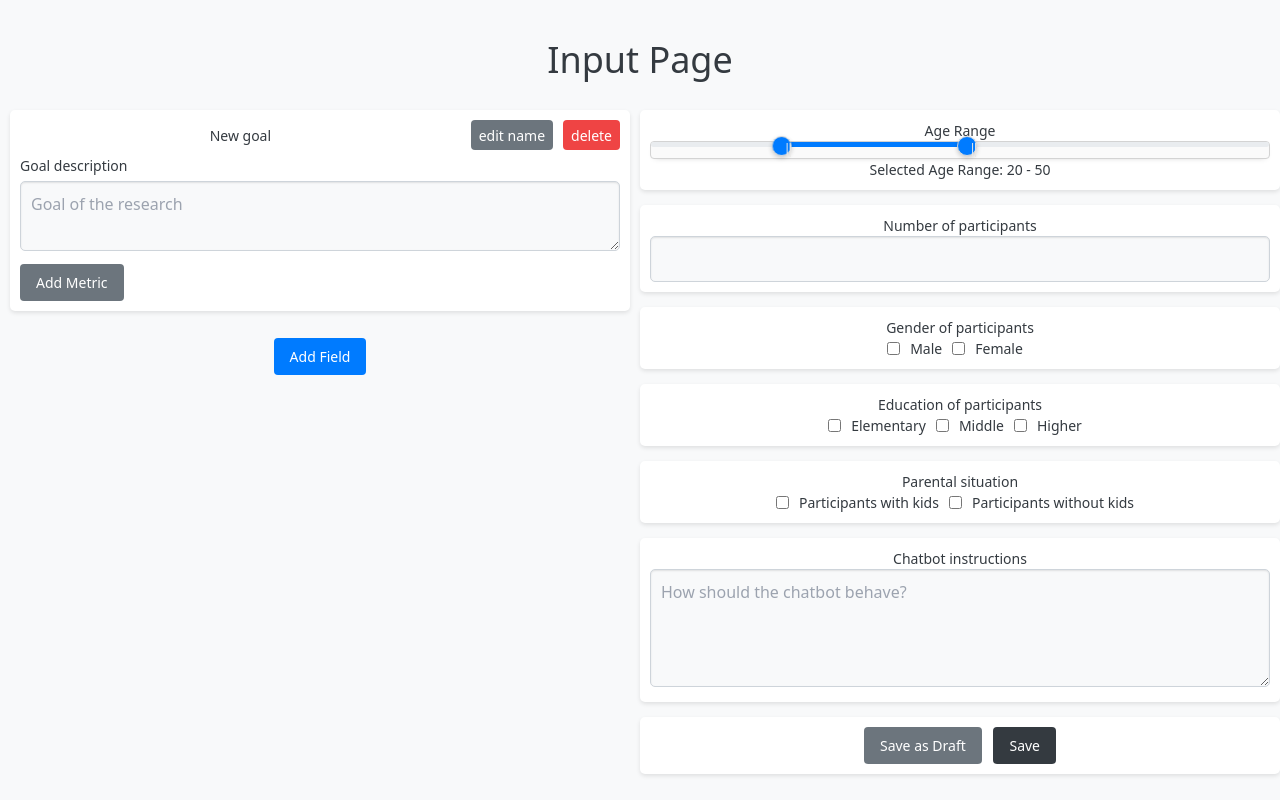
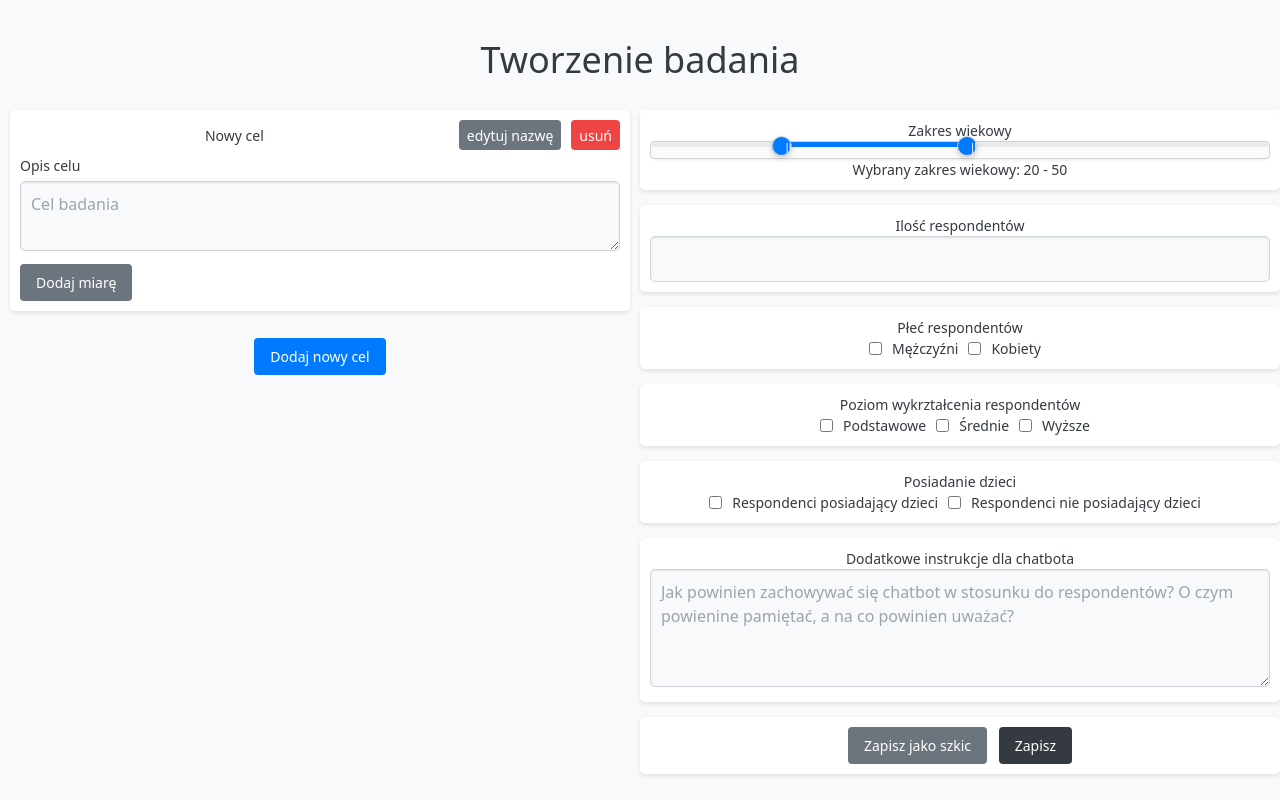
Before and after one commit to Stasieniec/chatbot-based-research, a Flask app: page /input in a window 1280 px wide. Run offline with Flask 2, Linux system fonts and the light colour scheme; style sheets or scripts are compiled from the project's sources; some libraries are stand-ins or nearby versions.

Commit message:
translation

```diff
--- a/static/input.js
+++ b/static/input.js
@@ -9,14 +9,14 @@ function addField() {
     newField.innerHTML = `
         <div class="form-group-title flex items-center mb-2">
             <h5 class="flex-1 m-0">New goal</h5>
-            <button class="btn btn-secondary bg-blue-500 text-white px-2 py-1 ml-2 rounded" onclick="editTitle(this)">edit name</button>
-            <button class="btn btn-danger bg-red-500 text-white px-2 py-1 ml-2 rounded" onclick="removeField(this)">delete</button>
+            <button class="btn btn-secondary bg-blue-500 text-white px-2 py-1 ml-2 rounded" onclick="editTitle(this)">edytuj nazwę</button>
+            <button class="btn btn-danger bg-red-500 text-white px-2 py-1 ml-2 rounded" onclick="removeField(this)">usuń</button>
         </div>
         <label class="goal-label text-left">Goal description</label>
-        <textarea class="form-control w-full h-20 text-base" placeholder="Goal of the research"></textarea>
+        <textarea class="form-control w-full h-20 text-base" placeholder="Cel badania"></textarea>
         <label class="metrics-label text-left mt-4">Metrics</label>
         <div class="metric-titles"></div>
-        <button class="btn btn-secondary mt-2 bg-green-500 text-white px-4 py-2 text-left rounded" onclick="openMetricModal(this)">Add Metric</button>`;
+        <button class="btn btn-secondary mt-2 bg-green-500 text-white px-4 py-2 text-left rounded" onclick="openMetricModal(this)">Dodaj miarę</button>`;
     formSection.insertBefore(newField, formSection.lastElementChild);
 }
 
@@ -105,8 +105,8 @@ function saveMetric() {
             metricTitleElement.className = 'metric-title flex items-center justify-between mt-2';
             metricTitleElement.innerHTML = `
                 <span class="flex-1 metric-title">${metricTitle}</span>
-                <button class="btn btn-secondary bg-yellow-500 text-white px-2 py-1 ml-2 rounded" onclick="editMetricTitle(this, '${metricId}')">edit</button>
-                <button class="btn btn-danger bg-red-500 text-white px-2 py-1 ml-2 rounded" onclick="removeMetricTitle(this)">delete</button>`;
+                <button class="btn btn-secondary bg-yellow-500 text-white px-2 py-1 ml-2 rounded" onclick="editMetricTitle(this, '${metricId}')">edytuj</button>
+                <button class="btn btn-danger bg-red-500 text-white px-2 py-1 ml-2 rounded" onclick="removeMetricTitle(this)">usuń</button>`;
 
             const metricBox = document.createElement('div');
             metricBox.className = 'metric-box';
--- a/static/results.js
+++ b/static/results.js
@@ -64,7 +64,7 @@ document.addEventListener('DOMContentLoaded', function() {
                     contentBoxContainer.appendChild(summaryDiv);
 
                     const paragraph = document.createElement('p');
-                    paragraph.innerText = 'Related responses';
+                    paragraph.innerText = 'Powiązane odpowiedzi';
                     paragraph.className = 'related-responses-txt';
                     contentBoxContainer.appendChild(paragraph);
 
--- a/templates/input.html
+++ b/templates/input.html
@@ -7,89 +7,89 @@
         <link href="https://cdn.jsdelivr.net/npm/tailwindcss@2.2.19/dist/tailwind.min.css" rel="stylesheet">
         <link rel="stylesheet" href="https://cdnjs.cloudflare.com/ajax/libs/noUiSlider/15.5.0/nouislider.min.css">
         <link rel="stylesheet" href="{{ url_for('static', filename='styles.css') }}">
-        <title>Input Page</title>
+        <title>Tworzenie badania</title>
     </head>
     <body class="text-center">
         <script src="https://cdnjs.cloudflare.com/ajax/libs/noUiSlider/15.5.0/nouislider.min.js"></script>
         <div class="container mx-auto">
-            <h1 class="mt-5 text-4xl py-5">Input Page</h1> <!-- Updated title -->
+            <h1 class="mt-5 text-4xl py-5">Tworzenie badania</h1> <!-- Updated title -->
             <div class="row flex items-start"> <!-- Added items-start class -->
                 <!-- Left Column -->
                 <div class="col-md-6 form-section w-1/2" id="form-section">
                     <div class="form-group mb-4 bg-gray-200 rounded p-4">
                         <div class="form-group-title flex items-center mb-2">
-                            <h5 class="flex-1 m-0">New goal</h5>
-                            <button class="btn btn-secondary bg-blue-500 text-white px-2 py-1 ml-2 rounded" onclick="editTitle(this)">edit name</button>
-                            <button class="btn btn-danger bg-red-500 text-white px-2 py-1 ml-2 rounded" onclick="removeField(this)">delete</button>
+                            <h5 class="flex-1 m-0">Nowy cel</h5>
+                            <button class="btn btn-secondary bg-blue-500 text-white px-2 py-1 ml-2 rounded" onclick="editTitle(this)">edytuj nazwę</button>
+                            <button class="btn btn-danger bg-red-500 text-white px-2 py-1 ml-2 rounded" onclick="removeField(this)">usuń</button>
                         </div>
-                        <label class="goal-label text-left">Goal description</label> <!-- Added label -->
-                        <textarea class="form-control w-full h-20 text-base" placeholder="Goal of the research"></textarea>
-                        <button class="btn btn-secondary mt-2 bg-green-500 text-white px-4 py-2 rounded" onclick="openMetricModal(this)">Add Metric</button>
+                        <label class="goal-label text-left">Opis celu</label> <!-- Added label -->
+                        <textarea class="form-control w-full h-20 text-base" placeholder="Cel badania"></textarea>
+                        <button class="btn btn-secondary mt-2 bg-green-500 text-white px-4 py-2 rounded" onclick="openMetricModal(this)">Dodaj miarę</button>
                     </div>
-                    <button class="btn btn-primary mt-3 bg-blue-500 text-white px-4 py-2 rounded" onclick="addField()">Add Field</button>
+                    <button class="btn btn-primary mt-3 bg-blue-500 text-white px-4 py-2 rounded" onclick="addField()">Dodaj nowy cel</button>
                 </div>
 
                 <!-- Right Column -->
                 <div class="col-md-6 w-1/2 right-col"> <!-- Removed margin-top class -->
                     <div class="form-group mb-4">
-                        <label for="ageRange">Age Range</label>
+                        <label for="ageRange">Zakres wiekowy</label>
                         <div id="ageRangeSlider" class="w-full h-5"></div>
-                        <p>Selected Age Range: <span id="ageRangeDisplay">20 - 50</span></p>
+                        <p>Wybrany zakres wiekowy: <span id="ageRangeDisplay">20 - 50</span></p>
                     </div>
                     <div class="form-group mb-4">
-                        <label for="numberInput">Number of participants</label>
+                        <label for="numberInput">Ilość respondentów</label>
                         <input type="number" class="form-control w-full" id="numberInput" min="1">
                     </div>
                     <div class="form-group mb-4">
-                        <label for="numberInput">Gender of participants</label>
+                        <label for="numberInput">Płeć respondentów</label>
                         <div class="checkbox-group">
                             <div class="form-check flex items-center">
                                 <input class="form-check-input mr-2" type="checkbox" id="checkbox1">
-                                <label class="form-check-label" for="checkbox1">Male</label>
+                                <label class="form-check-label" for="checkbox1">Mężczyźni</label>
                             </div>
                             <div class="form-check flex items-center">
                                 <input class="form-check-input mr-2" type="checkbox" id="checkbox2">
-                                <label class="form-check-label" for="checkbox2">Female</label>
+                                <label class="form-check-label" for="checkbox2">Kobiety</label>
                             </div>
                         </div>
                     </div>
                     <div class="form-group mb-4">
-                        <label for="numberInput">Education of participants</label>
+                        <label for="numberInput">Poziom wykrztałcenia respondentów</label>
                         <div class="checkbox-group">
                             <div class="form-check flex items-center">
                                 <input class="form-check-input mr-2" type="checkbox" id="checkbox1">
-                                <label class="form-check-label" for="checkbox1">Elementary</label>
+                                <label class="form-check-label" for="checkbox1">Podstawowe</label>
                             </div>
                             <div class="form-check flex items-center">
                                 <input class="form-check-input mr-2" type="checkbox" id="checkbox2">
-                                <label class="form-check-label" for="checkbox2">Middle</label>
+                                <label class="form-check-label" for="checkbox2">Średnie</label>
                             </div>
                             <div class="form-check flex items-center">
                                 <input class="form-check-input mr-2" type="checkbox" id="checkbox3">
-                                <label class="form-check-label" for="checkbox3">Higher</label>
+                                <label class="form-check-label" for="checkbox3">Wyższe</label>
                             </div>
                         </div>
                     </div>
                     <div class="form-group mb-4">
-                        <label for="numberInput">Parental situation</label>
+                        <label for="numberInput">Posiadanie dzieci</label>
                         <div class="checkbox-group">
                             <div class="form-check flex items-center">
                                 <input class="form-check-input mr-2" type="checkbox" id="checkbox1">
-                                <label class="form-check-label" for="checkbox1">Participants with kids</label>
+                                <label class="form-check-label" for="checkbox1">Respondenci posiadający dzieci</label>
                             </div>
                             <div class="form-check flex items-center">
                                 <input class="form-check-input mr-2" type="checkbox" id="checkbox2">
-                                <label class="form-check-label" for="checkbox2">Participants without kids</label>
+                                <label class="form-check-label" for="checkbox2">Respondenci nie posiadający dzieci</label>
                             </div>
                         </div>
                     </div>
                     <div class="form-group mb-4">
-                        <label for="textarea">Chatbot instructions</label>
-                        <textarea class="form-control w-full h-32" id="textarea" rows="4" placeholder="How should the chatbot behave?"></textarea>
+                        <label for="textarea">Dodatkowe instrukcje dla chatbota</label>
+                        <textarea class="form-control w-full h-32" id="textarea" rows="4" placeholder="Jak powinien zachowywać się chatbot w stosunku do respondentów? O czym powienine pamiętać, a na co powinien uważać?"></textarea>
                     </div>
                     <div class="form-group mb-4">
-                        <button class="btn btn-draft bg-grey-500 text-white px-4 py-2 mr-2 rounded">Save as Draft</button>
-                        <button class="btn btn-save bg-black text-white px-4 py-2 rounded">Save</button>
+                        <button class="btn btn-draft bg-grey-500 text-white px-4 py-2 mr-2 rounded">Zapisz jako szkic</button>
+                        <button class="btn btn-save bg-black text-white px-4 py-2 rounded">Zapisz</button>
                     </div>
                 </div>
             </div>
@@ -101,31 +101,31 @@
                 <span class="close" onclick="closeMetricModal()">&times;</span>
                 <h2 class = "rounded">Add Metric</h2>
                 <div class="radio-group">
-                    <label><input type="radio" name="metricOption" value="likert"> Likert scale</label>
-                    <label><input type="radio" name="metricOption" value="option2"> Number</label>
-                    <label><input type="radio" name="metricOption" value="option3"> Open question</label>
+                    <label><input type="radio" name="metricOption" value="likert"> Skala Likerta</label>
+                    <label><input type="radio" name="metricOption" value="option2"> Wartość liczbowa</label>
+                    <label><input type="radio" name="metricOption" value="option3"> Pytanie otwarte</label>
                 </div>
                 <div id="dynamic-likert" class="dynamic-content" style="display: none;">
-                    <label>Likert Scale Labels:</label>
+                    <label>Oznacznia dla stopni skali Likerta:</label>
                     <div class="likert-labels">
                         <div class="likert-label-item">
-                            <label>Very Negative:</label>
+                            <label>Bardzo negatywne:</label>
                             <input type="text" class="form-control mt-2" placeholder="Label 1">
                         </div>
                         <div class="likert-label-item">
-                            <label>Negative:</label>
+                            <label>Negatywne:</label>
                             <input type="text" class="form-control mt-2" placeholder="Label 2">
                         </div>
                         <div class="likert-label-item">
-                            <label>Neutral:</label>
+                            <label>Neutralne:</label>
                             <input type="text" class="form-control mt-2" placeholder="Label 3">
                         </div>
                         <div class="likert-label-item">
-                            <label>Positive:</label>
+                            <label>Pozytywne:</label>
                             <input type="text" class="form-control mt-2" placeholder="Label 4">
                         </div>
                         <div class="likert-label-item">
-                            <label>Very Positive:</label>
+                            <label>Bardzo pozytywne:</label>
                             <input type="text" class="form-control mt-2" placeholder="Label 5">
                         </div>
                     </div>
@@ -137,7 +137,7 @@
                 <div id="dynamic-option3" class="dynamic-content" style="display: none;">
                     <input type="text" id="metricInput1" class="form-control mt-2" placeholder="Enter the question">
                 </div>
-                <label for="metricTitle">Metric Title:</label>
+                <label for="metricTitle">Tytuł miary:</label>
                 <input type="text" id="metricTitle" class="form-control mt-2 metric-titles" placeholder="Enter metric title">
                 <button class="btn btn-primary mt-2 rounded" onclick="saveMetric()">OK</button>
             </div>
--- a/templates/results.html
+++ b/templates/results.html
@@ -23,7 +23,7 @@
 
                         <!-- Goal 1 -->
                         <div class="goal-result mb-4">
-                            <h3 class="goal-title text-xl mb-2">Jakoś komunikacji miejskiej</h3>
+                            <h3 class="goal-title text-xl mb-2">Jakość komunikacji miejskiej</h3>
                             <div class="metric-results">
                                 <h4 class="metric-result-title text-lg mb-2"><b>Skala Likerta: </b>Jak oceniasz jakość komunikacji miejskiej</h4>
                                 <div class="metric-image-container">
```
Also changed, not shown: static/example_input.js (+6 -6 lines), templates/example_input.html (+36 -36 lines).
